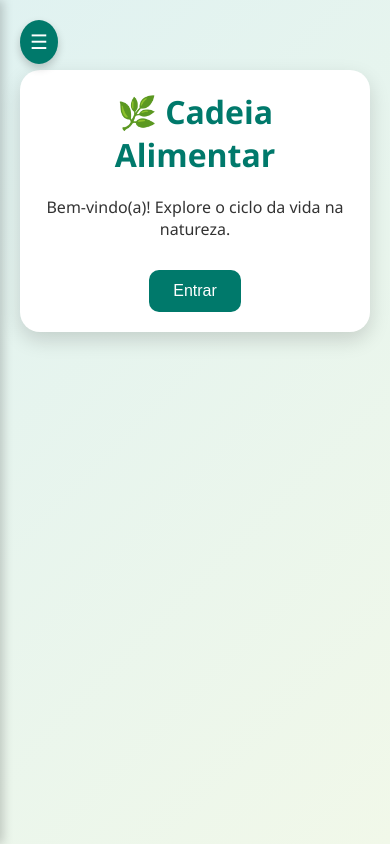
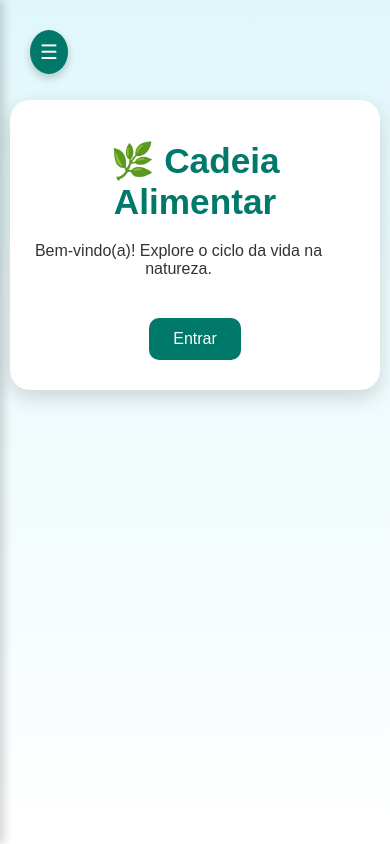
Before and after one commit to flokyxxx/cadeia-alimentar, an Electron app: page index.html in a window 390 px wide. Drawn offline with Linux system fonts and the light colour scheme.

Commit message:
Atualização do layout mobile

```diff
--- a/style.css
+++ b/style.css
@@ -259,3 +259,95 @@ h1 {
     padding: 10px;
   }
 }
+/* GERAL */
+body {
+  font-family: Arial, sans-serif;
+  background: linear-gradient(to bottom, #e0f7fa, #ffffff);
+  margin: 0;
+  padding: 0;
+  color: #333;
+  display: flex;
+  flex-direction: column;
+  align-items: center;
+}
+
+/* TÍTULOS */
+h1 {
+  margin-top: 20px;
+  font-size: 2rem;
+  text-align: center;
+}
+
+#telaInicial h1 {
+  font-size: 2.2rem;
+}
+
+p {
+  text-align: center;
+  max-width: 90%;
+  font-size: 1rem;
+}
+
+/* BOTÕES */
+button {
+  background-color: #4caf50;
+  color: white;
+  padding: 12px 20px;
+  margin: 10px;
+  border: none;
+  border-radius: 8px;
+  cursor: pointer;
+  font-size: 1rem;
+  transition: 0.3s;
+}
+
+button:hover {
+  background-color: #388e3c;
+}
+
+/* MENU */
+#menu {
+  display: flex;
+  flex-wrap: wrap;
+  justify-content: center;
+  gap: 10px;
+  margin-top: 20px;
+}
+
+/* CONTEÚDO */
+#conteudo {
+  max-width: 90%;
+  background-color: rgba(255, 255, 255, 0.85);
+  border-radius: 10px;
+  padding: 20px;
+  margin-top: 20px;
+  text-align: center;
+}
+
+/* TELA INICIAL */
+#telaInicial {
+  margin-top: 100px;
+  text-align: center;
+  padding: 20px;
+}
+
+/* RESPONSIVO */
+@media screen and (max-width: 600px) {
+  h1 {
+    font-size: 1.5rem;
+  }
+
+  button {
+    padding: 10px 14px;
+    font-size: 0.95rem;
+  }
+
+  #menu {
+    flex-direction: column;
+    align-items: center;
+  }
+
+  #conteudo {
+    padding: 15px;
+  }
+}
```
